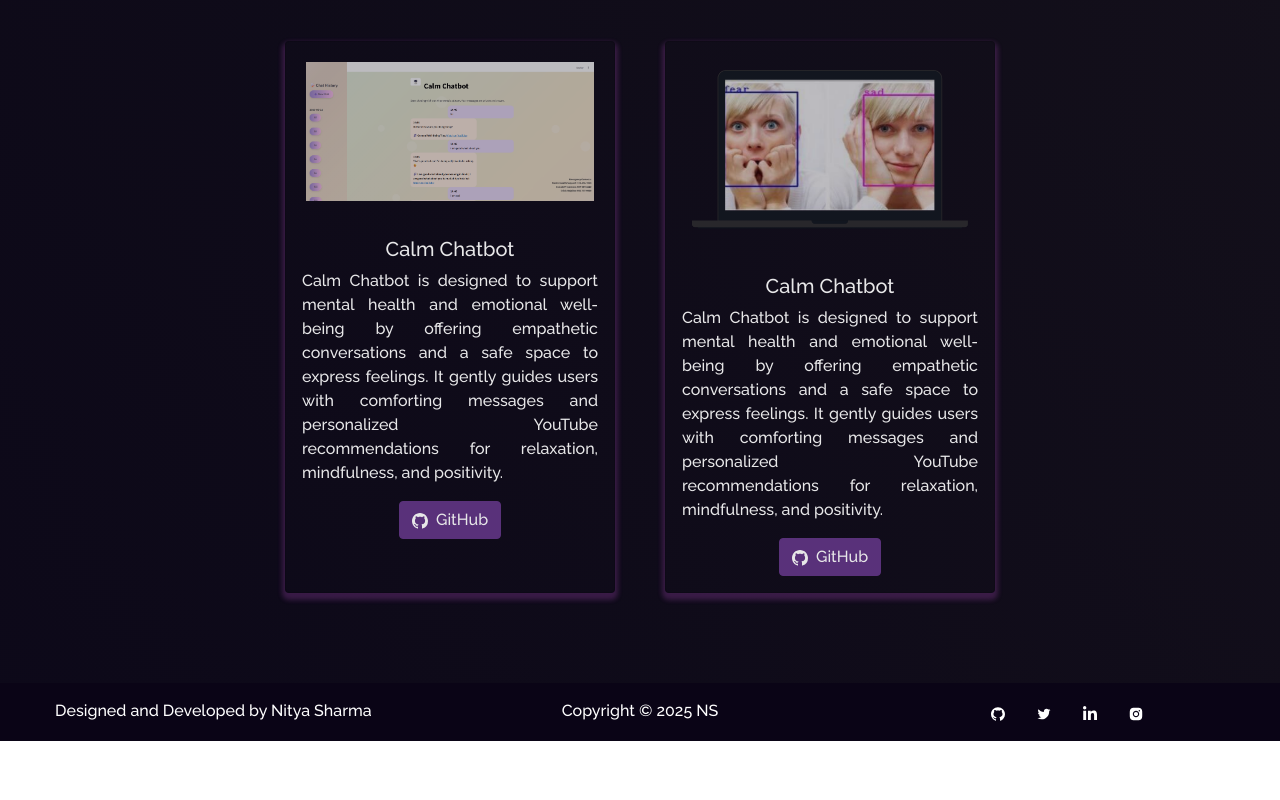
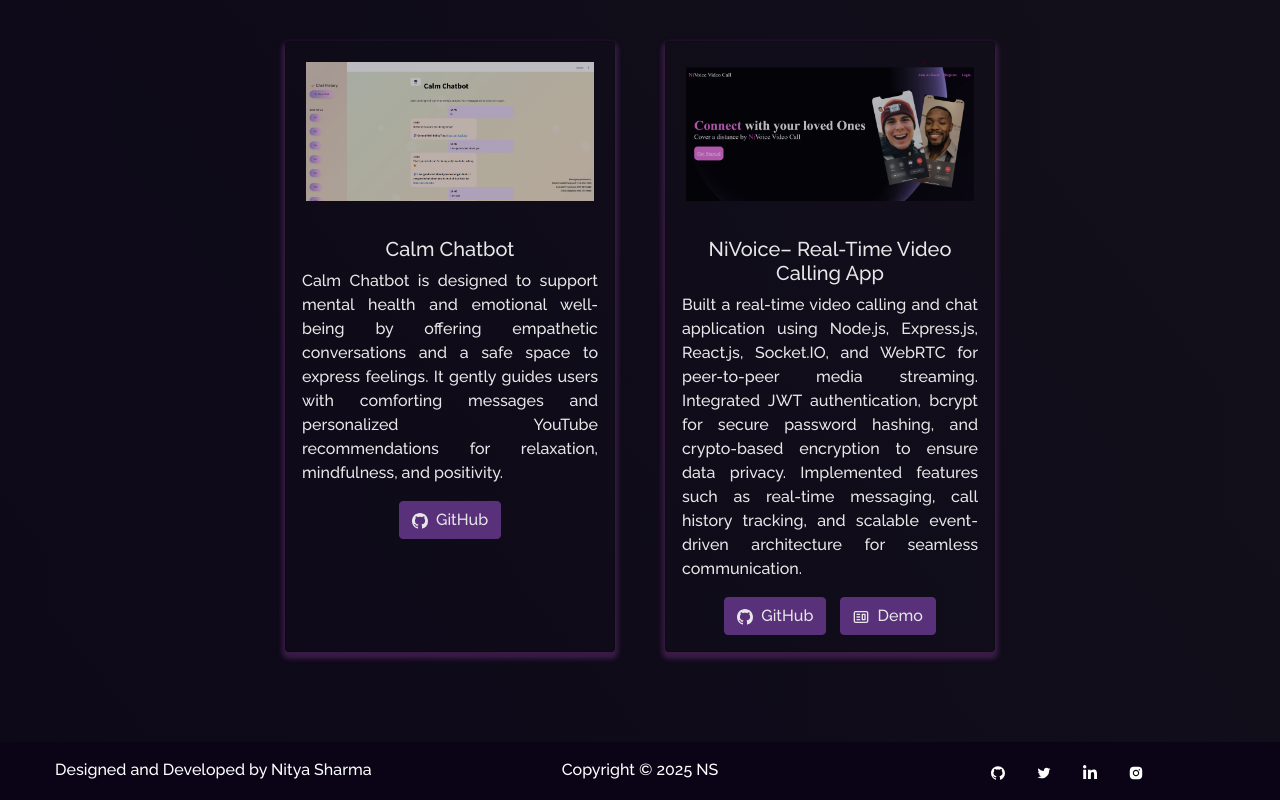
Before and after one commit to nitya782/myPortfolio-main, a React (Create React App) app: page /project in a window 1280 px wide. Shown: the part 889-1689 px from the top of the page. Before the commit the page ends 1630 px from the top, so only its background shows below. Built offline with nearby package versions, Linux system fonts and the light colour scheme.

Commit message:
nitya commit resume 9

```diff
--- a/src/components/Projects/Projects.js
+++ b/src/components/Projects/Projects.js
@@ -70,10 +70,13 @@ function Projects() {
             <ProjectCard
               imgPath={emotion}
               isBlog={false}
-              title="Calm Chatbot"
-              description="Calm Chatbot is designed to support mental health and emotional well-being by offering empathetic conversations and a safe space to express feelings. It gently guides users with comforting messages and personalized YouTube recommendations for relaxation, mindfulness, and positivity."
-              ghLink="https://github.com/nitya782/mental_health_chatbot_final"
-              // demoLink="https://www.youtube.com/watch?v=dQw4w9WgXcQ&ab_channel=RickAstley" <--------Please include a demo link here
+              title="NiVoice– Real-Time Video Calling App"
+              description="Built a real-time video calling and chat application using
+ Node.js, Express.js, React.js, Socket.IO, and WebRTC for peer-to-peer media streaming. Integrated JWT authentication,
+ bcrypt for secure password hashing, and crypto-based encryption to ensure data privacy. Implemented features such as
+ real-time messaging, call history tracking, and scalable event-driven architecture for seamless communication."
+              ghLink="https://github.com/nitya782/NiVoice_VideoCall"
+              demoLink="https://nivoice-videocall-frontend-new.onrender.com/"
             />
           </Col>
 
```
Also changed, not shown: src/Assets/Projects/emotion.png.
